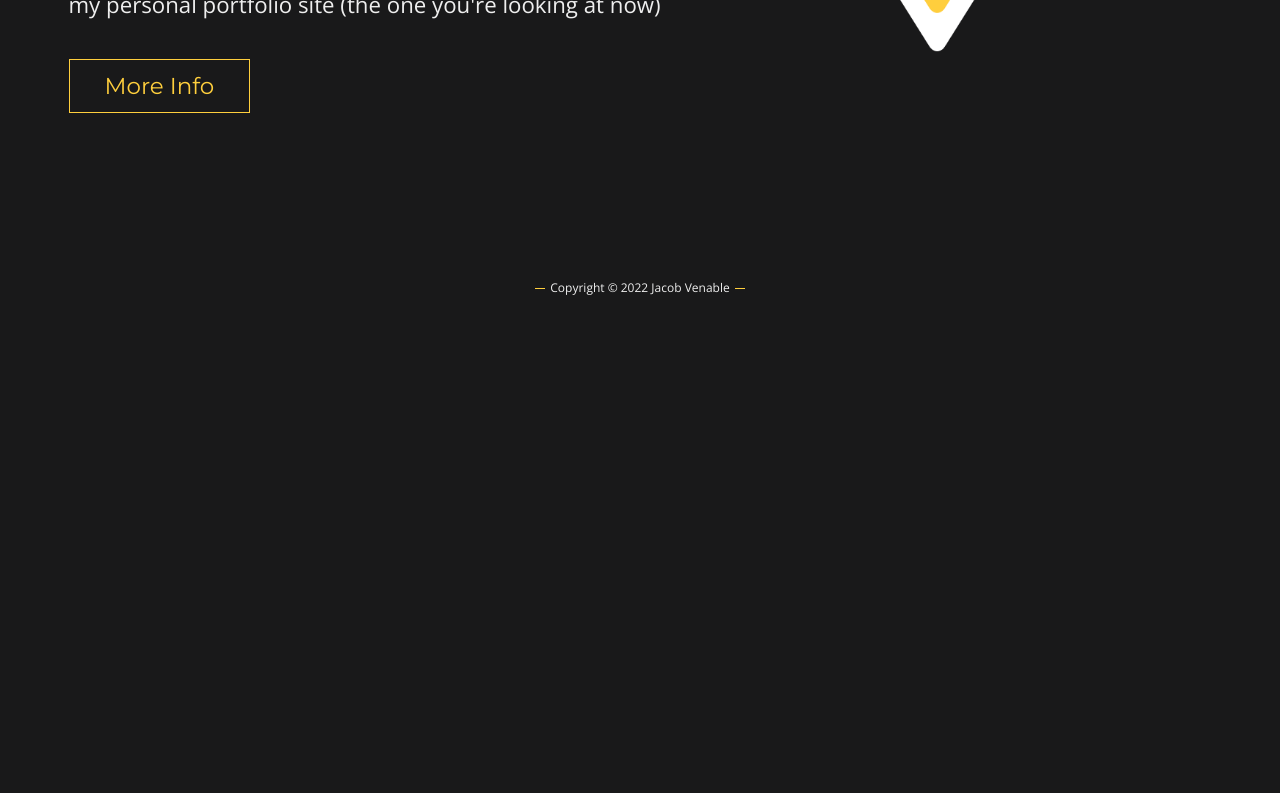
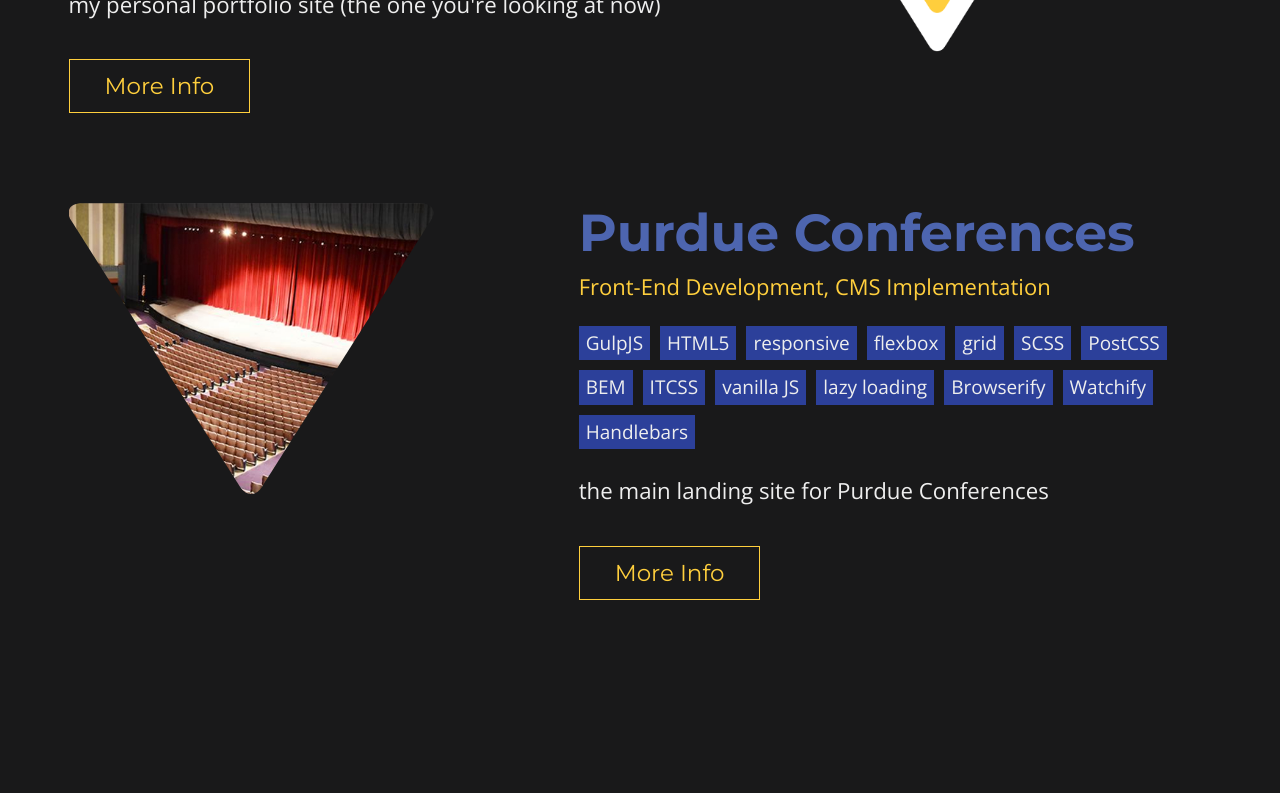
Before and after one commit to jacobvenable/portfolio-nextjs, a Next.js app: page /work in a window 1280 px wide. Shown: the part 515-1308 px from the top of the page. Before the commit the page ends 844 px from the top, so only its background shows below. Built offline with nearby package versions, Linux system fonts and the light colour scheme.

Commit message:
feat: fix styles and triangle mask in WorkItem

```diff
--- a/components/Button/Button.module.scss
+++ b/components/Button/Button.module.scss
@@ -106,7 +106,6 @@
 
   @media #{$mq-mobile} {
     clear: both;
-    display: block;
   }
 }
 
--- /dev/null
+++ b/components/TriangleMask/TriangleMask.tsx
@@ -0,0 +1,19 @@
+const TriangleMask: React.FC = () => {
+  return (
+    <svg aria-hidden="true" className="clipmask" height="0" width="0">
+      <defs>
+        <clipPath clipPathUnits="objectBoundingBox" id="cm-triangle">
+          {/**
+						the numbers used within the transform attribute of this path are the SVGs original viewbox's width and height. The scale using this values is necessary to ensure the SVG is properly sized in all browsers.
+					 */}
+          <path
+            d="M95.13728,0c3.22993,0,4.55127,2.28862,2.9363,5.08583L52.31773,84.3373c-1.615,2.79721-4.25765,2.79721-5.87262,0L.68926,5.08583C-.92571,2.28862.39563,0,3.62556,0Z"
+            transform={`scale(${1 / 98.76284} ${1 / 86.43521})`}
+          />
+        </clipPath>
+      </defs>
+    </svg>
+  );
+};
+
+export default TriangleMask;
--- /dev/null
+++ b/components/TriangleMask/index.ts
@@ -0,0 +1 @@
+export { default } from "./TriangleMask";
--- a/components/WorkItem/WorkItem.module.scss
+++ b/components/WorkItem/WorkItem.module.scss
@@ -26,7 +26,7 @@
   @media #{$mq-mobile} {
     display: flex;
     flex-direction: column;
-    margin: px-to-remmo(60) auto;
+    margin: px-to-rem-mobile(60) auto;
   }
 }
 
@@ -41,7 +41,7 @@
     width: auto;
   }
 
-  &-reverse {
+  &.reverse {
     float: right;
     padding-left: px-to-rem(45);
     padding-right: 0;
@@ -50,7 +50,7 @@
   @media #{$mq-large} {
     padding-right: px-to-rem(53);
 
-    &-reverse {
+    &.reverse {
       padding-left: px-to-rem(53);
     }
   }
@@ -63,35 +63,32 @@
       width: auto;
     }
 
-    &-reverse {
+    &.reverse {
       padding-left: px-to-rem(38);
       padding-right: 0;
     }
   }
 
   @media #{$mq-mobile} {
-    flex-basis: auto;
-    flex-grow: 0;
-    flex-shrink: 1;
-    float: none;
-    padding-left: 0;
-    padding-right: 0;
-    width: 100%;
+    &,
+    &.reverse {
+      flex: 0 1 auto;
+      float: none;
+      padding-left: 0;
+      padding-right: 0;
+      width: 100%;
+    }
   }
 }
 
 .details {
   align-self: end;
-  grid-column-end: span 1;
-  grid-column-start: 1;
-  grid-row-end: span 1;
-  grid-row-start: 1;
+  grid-column: 1 / span 1;
+  grid-row: 1 / span 1;
 
   &.reverse {
-    grid-column-end: span 1;
-    grid-column-start: 2;
-    grid-row-end: span 1;
-    grid-row-start: 1;
+    grid-column: 2 / span 1;
+    grid-row: 1 / span 1;
   }
 }
 
@@ -103,19 +100,15 @@
   width: 40%;
 
   @supports (display: grid) {
-    grid-column-end: span 1;
-    grid-column-start: 2;
-    grid-row-end: span 3;
-    grid-row-start: 1;
+    grid-column: 2 / span 1;
+    grid-row: 1 / span 3;
     width: auto;
   }
 
   &.reverse {
     float: left;
-    grid-column-end: span 1;
-    grid-column-start: 1;
-    grid-row-end: span 3;
-    grid-row-start: 1;
+    grid-column: 1 / span 1;
+    grid-row: 1 /  span 3;
   }
 
   @media #{$mq-tablet} {
@@ -129,44 +122,36 @@
   @media #{$mq-mobile} {
     clip-path: none;
     float: none;
-    margin-top: px-to-remmo(20);
+    margin-top: px-to-rem-mobile(20);
     width: 100%;
   }
 }
 
 .tech {
-  grid-column-end: span 1;
-  grid-column-start: 1;
-  grid-row-end: span 1;
-  grid-row-start: 2;
+  grid-column: 1 / span 1;
+  grid-row: 2 / span 1;
   order: 2;
 
   &.reverse {
     align-self: start;
-    grid-column-end: span 1;
-    grid-column-start: 2;
-    grid-row-end: span 1;
-    grid-row-start: 2;
+    grid-column: 2 / span 1;
+    grid-row: 2 / span 1;
   }
 }
 
 .summary {
-  grid-column-end: span 1;
-  grid-column-start: 1;
-  grid-row-end: span 1;
-  grid-row-start: 3;
+  grid-column: 1 / span 1;
+  grid-row: 3 / span 1;
   order: 4;
 
-  &-reverse {
+  &.reverse {
     align-self: start;
-    grid-column-end: span 1;
-    grid-column-start: 2;
-    grid-row-end: span 1;
-    grid-row-start: 3;
+    grid-column: 2 / span 1;
+    grid-row: 3 / span 1;
   }
 
   @media #{$mq-mobile} {
-    margin-top: px-to-remmo(20);
+    margin-top: px-to-rem-mobile(20);
   }
 }
 
@@ -190,9 +175,9 @@
   }
 
   @media #{$mq-mobile} {
-    font-size: px-to-remmo(18);
+    font-size: px-to-rem-mobile(18);
     line-height: 1.45em;
-    margin: px-to-remmo(4) 0 0;
+    margin: px-to-rem-mobile(4) 0 0;
   }
 }
 
@@ -212,7 +197,7 @@
 }
 
 .image {
-  clip-path: url(#cm-triangle);
+  clip-path: url("#cm-triangle");
   display: block;
   width: 100%;
 }
@@ -229,6 +214,6 @@
   }
 
   @media #{$mq-mobile} {
-    margin: px-to-remmo(25) 0 0;
+    margin: px-to-rem-mobile(25) 0 0;
   }
 }
--- a/components/WorkItem/WorkItem.tsx
+++ b/components/WorkItem/WorkItem.tsx
@@ -46,11 +46,7 @@ const WorkItem: React.FC<WorkItemProps> = ({
         <Typography component="h3" variant="sr-only">
           My Role:
         </Typography>
-        {roles.map((role) => (
-          <Typography className={styles.role} key={role}>
-            {role}
-          </Typography>
-        ))}
+        <Typography className={styles.role}>{roles.join(", ")}</Typography>
       </div>
       <div
         className={classnames(styles.thumb, {
--- a/pages/work/index.tsx
+++ b/pages/work/index.tsx
@@ -1,9 +1,11 @@
 import { definition as PortfolioGatsbyDefinition } from "./portfolio-gatsby";
+import { definition as PurdueConferencesDefinition } from "./purdue-conferences";
 import ContentContainer from "components/ContentContainer";
 import Head from "components/Head";
+import TriangleMask from "components/TriangleMask";
 import WorkItem from "components/WorkItem";
 
-const workItems = [PortfolioGatsbyDefinition];
+const workItems = [PortfolioGatsbyDefinition, PurdueConferencesDefinition];
 
 const WorkPage = () => {
   return (
@@ -13,9 +15,14 @@ const WorkPage = () => {
         title="My Work"
       />
       <h1>My Work</h1>
-      {workItems.map((workItem) => (
-        <WorkItem key={workItem.title} {...workItem} />
+      {workItems.map((workItem, index) => (
+        <WorkItem
+          key={workItem.title}
+          reverse={index % 2 !== 0}
+          {...workItem}
+        />
       ))}
+      <TriangleMask />
     </ContentContainer>
   );
 };
--- /dev/null
+++ b/pages/work/purdue-conferences.tsx
@@ -0,0 +1,30 @@
+import type { WorkItemDefinition } from "components/WorkItem";
+import Thumb from "images/portfolio_purdueConferences-thumb.png";
+
+export const definition: WorkItemDefinition = {
+  title: "Purdue Conferences",
+  roles: ["Front-End Development", "CMS Implementation"],
+  blurb: "the main landing site for Purdue Conferences",
+  route: "/work/purdue-conferences",
+  tech: [
+    "GulpJS",
+    "HTML5",
+    "responsive",
+    "flexbox",
+    "grid",
+    "SCSS",
+    "PostCSS",
+    "BEM",
+    "ITCSS",
+    "vanilla JS",
+    "lazy loading",
+    "Browserify",
+    "Watchify",
+    "Handlebars",
+  ],
+  thumb: Thumb,
+};
+
+const PurdueConferences = () => null;
+
+export default PurdueConferences;
```
